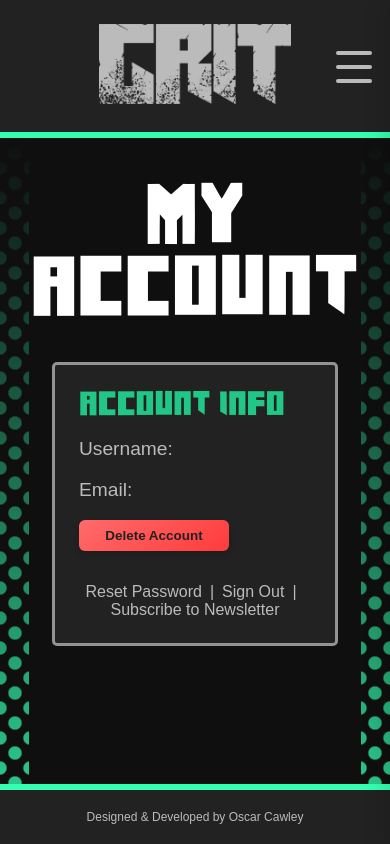
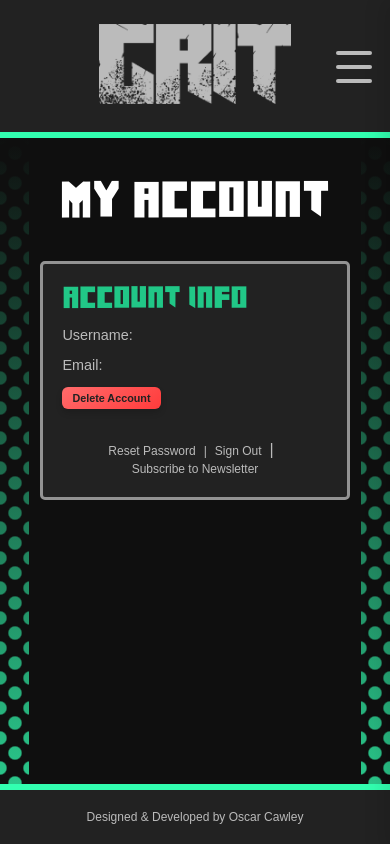
Before and after one commit to OscarCawley/grit-comic, a React (Create React App) app in the folder client/: page /account in a window 390 px wide. Built offline with nearby package versions, Linux system fonts and the light colour scheme.

Commit message:
Responsive CSS design

```diff
--- a/client/src/components/HamburgerMenu/HamburgerMenu.css
+++ b/client/src/components/HamburgerMenu/HamburgerMenu.css
@@ -59,7 +59,6 @@
   right: 0;
   height: 100vh;
   width: 280px;
-  max-width: 90vw;
   background-color: #222222;
   box-shadow: -6px 0 20px rgba(0,0,0,0.12);
   transform: translateX(100%);
--- a/client/src/pages/AccountPage/AccountPage.css
+++ b/client/src/pages/AccountPage/AccountPage.css
@@ -28,7 +28,7 @@
 .account-info h2 {
     margin-top: 0;
     margin-bottom: 1rem;
-    font-size: 2rem;
+    font-size: 2.5rem;
     color: #21c787;
 }
 
@@ -39,14 +39,13 @@
 .account-info button {
     background: linear-gradient(145deg, #FF6B6B, #FF3B3B);; /* Modern gradient */
     font-family: 'Arial', sans-serif;
-    font-size: 0.7em;
+    font-size: 0.75em;
     font-weight: 600;
     color: #222222;
     border: none;
     border-radius: 6px; /* Slightly rounder corners */
     padding: 8px 16px; /* More comfortable padding */
     margin: 0 auto;
-    width: 150px;
     cursor: pointer;
     text-align: center;
     box-shadow: 0 4px 6px rgba(0,0,0,0.15); /* Subtle shadow */
@@ -91,3 +90,63 @@
     margin: 0 0.5rem;
     pointer-events: none;
 }
+
+@media (max-width: 900px) {
+    .account-page h1 {
+        font-size: 4em;
+    }
+
+    .account-details {
+        padding: 1.3rem;
+        width: 75%;
+    }
+
+    .account-info {
+        font-size: 1em;
+    }
+
+    .account-info h2 {
+        font-size: 2.2em;
+    }
+
+    .account-info button {
+        padding: 6px 12px;
+    }
+
+    .account-actions button {
+        font-size: 0.8em;
+    }
+}
+
+@media (max-width: 500px) {
+    .account-page h1 {
+        font-size: 3em;
+    }
+
+    .account-details {
+        padding: 1.2rem;
+        width: 80%;
+    }
+
+    .account-info {
+        font-size: 0.9em;
+    }
+
+    .account-info h2 {
+        font-size: 2em;
+    }
+
+    .account-info button {
+        padding: 5px 10px;
+    }
+
+    .account-actions button {
+        font-size: 0.75em;
+    }
+}
+
+@media (max-width: 320px) {
+    .account-page h1 {
+        font-size: 2.7em;
+    }
+}
```
